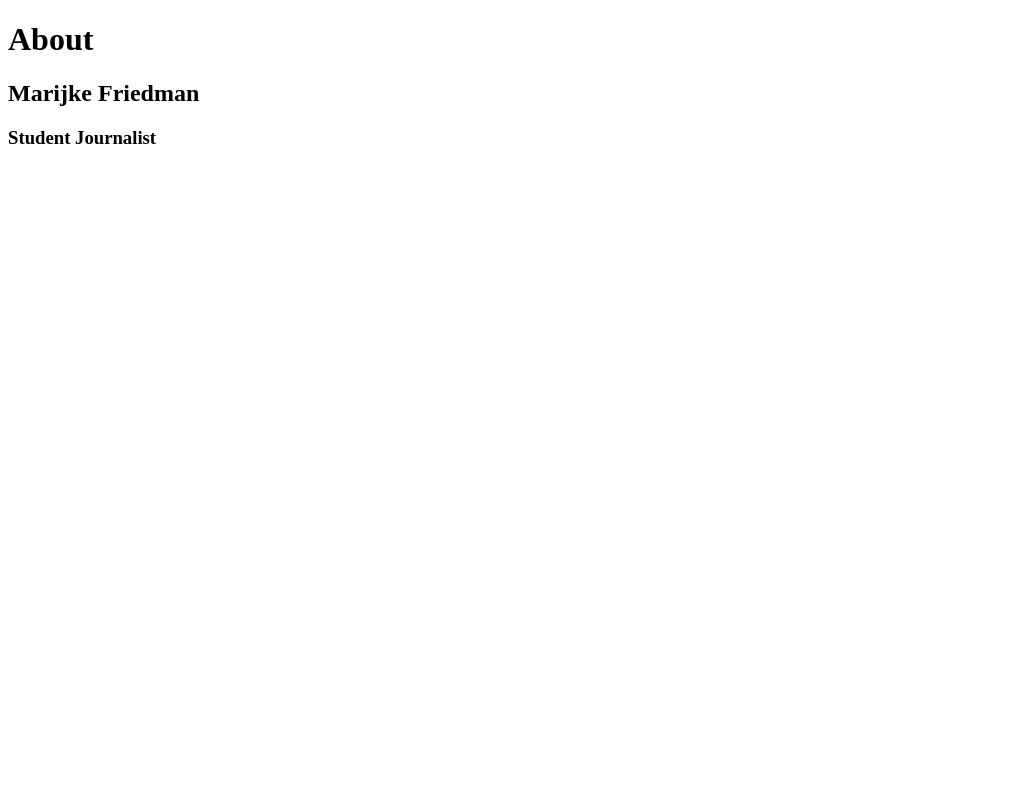
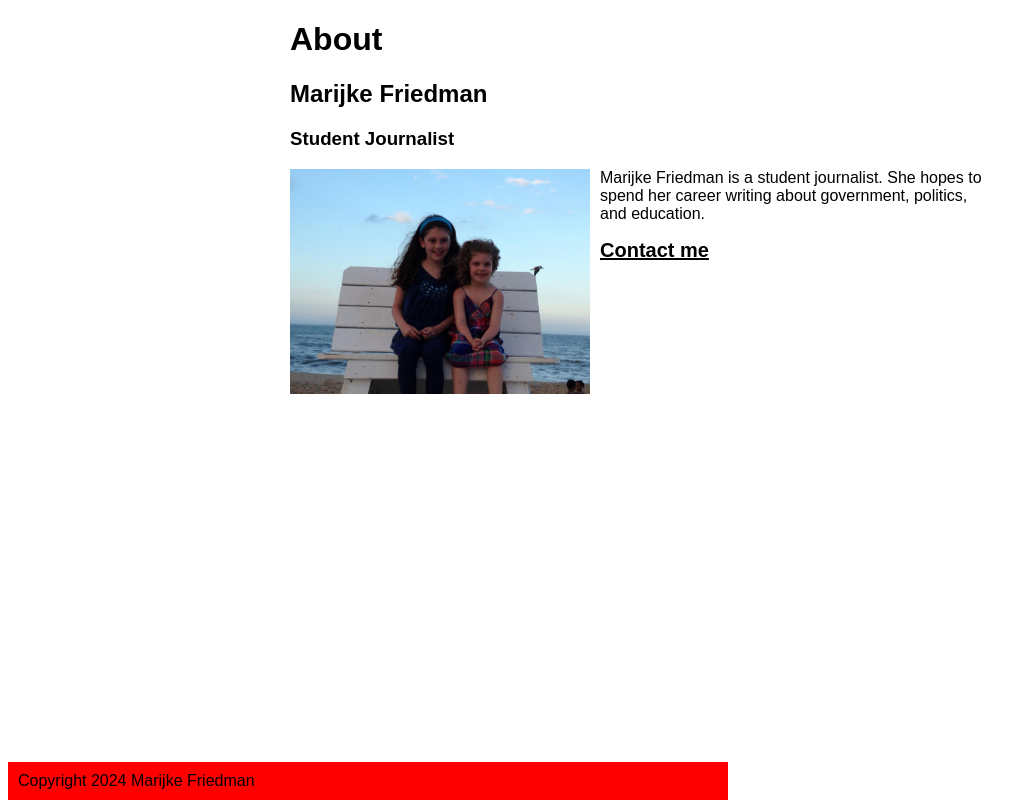
Before and after one commit to mefriedman03/marijke-friedman-jour352, a plain HTML site: page midterm-prep-p2/index.html in a window 1280 px wide. Shown: the whole page, without its empty margins (0-1036 px from the left). Drawn offline with Linux system fonts and the light colour scheme.

Commit message:
midterm prep 2 cont

```diff
--- a/midterm-prep-p2/index.html
+++ b/midterm-prep-p2/index.html
@@ -1,12 +1,14 @@
-<!DOCTYPE html>
+<!doctype html>
 
 <html lang="en">
-
     <head>
-<meta charset="utf-8">
-<meta name="viewport" content="width=device-width, initial-scale=1, shrink-to-fit=no">
+        <meta charset="utf-8" />
+        <meta
+            name="viewport"
+            content="width=device-width, initial-scale=1, shrink-to-fit=no" />
 
         <title>Marijke Friedman Midterm Prep</title>
+        <link href="style.css" rel="stylesheet" />
     </head>
 
     <body>
@@ -14,7 +16,19 @@
             <h1>About</h1>
             <h2>Marijke Friedman</h2>
             <h3>Student Journalist</h3>
-        <img src=""
+            <img
+                id="headshot"
+                src="1004595_10201296563606774_488795614_n.jpeg"
+                alt="Marijke Friedman Headshot" />
+            <p>
+                Marijke Friedman is a student journalist. She hopes to spend her
+                career writing about government, politics, and education.
+            </p>
+
+            <div id="contact">
+                <a href="mailto:mefriedman03@gmail.com">Contact me</a>
             </div>
-
+        </div>
+        <div id="footer">Copyright 2024 Marijke Friedman</div>
     </body>
+</html>
--- a/midterm-prep-p2/style.css
+++ b/midterm-prep-p2/style.css
@@ -0,0 +1,42 @@
+@media {
+    #headshot {
+        width: 300px;
+        float: none;
+        margin: 0px 10px 0px 0px;
+    }
+    body {
+        font-family: Arial, sans-serif;
+    }
+    #contact a {
+        font-weight: bold;
+        font-size: 20px;
+        color: black;
+    }
+    #contact a:hover {
+        font-weight: bold;
+        font-size: 20px;
+        color: red;
+    }
+    #info {
+        width: 100%;
+        margin: auto;
+    }
+    #footer {
+        position: fixed;
+        bottom: 0px;
+        background: red;
+        width: 100%;
+        padding: 10px 10px 10px 10px;
+    }
+}
+@media (min-width: 576px) {
+    #info {
+        width: 700px;
+    }
+    #headshot {
+        float: left;
+    }
+    #footer {
+        width: 700px;
+    }
+}
```
Lines whose indentation alone changed are shown as unchanged.
